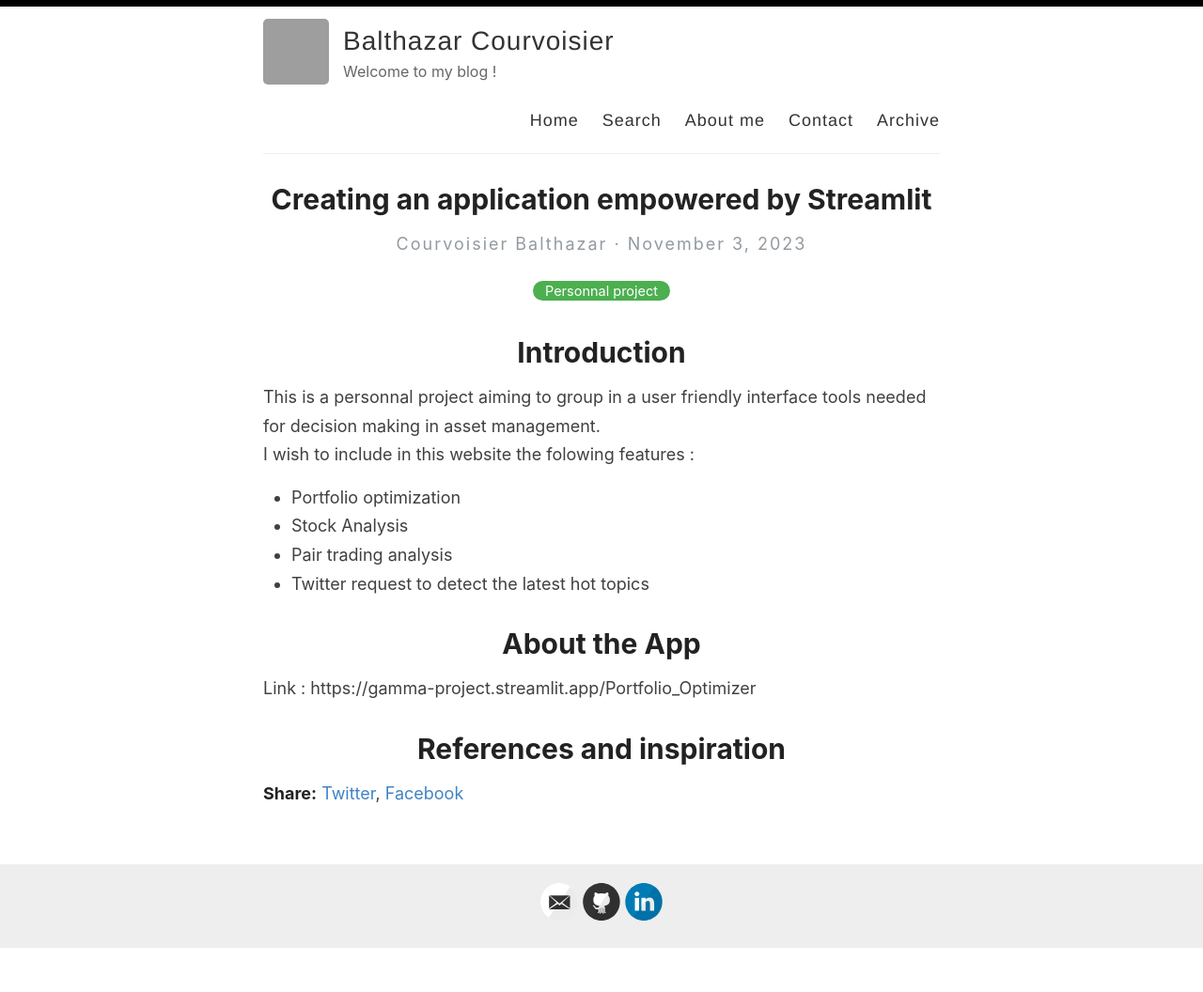
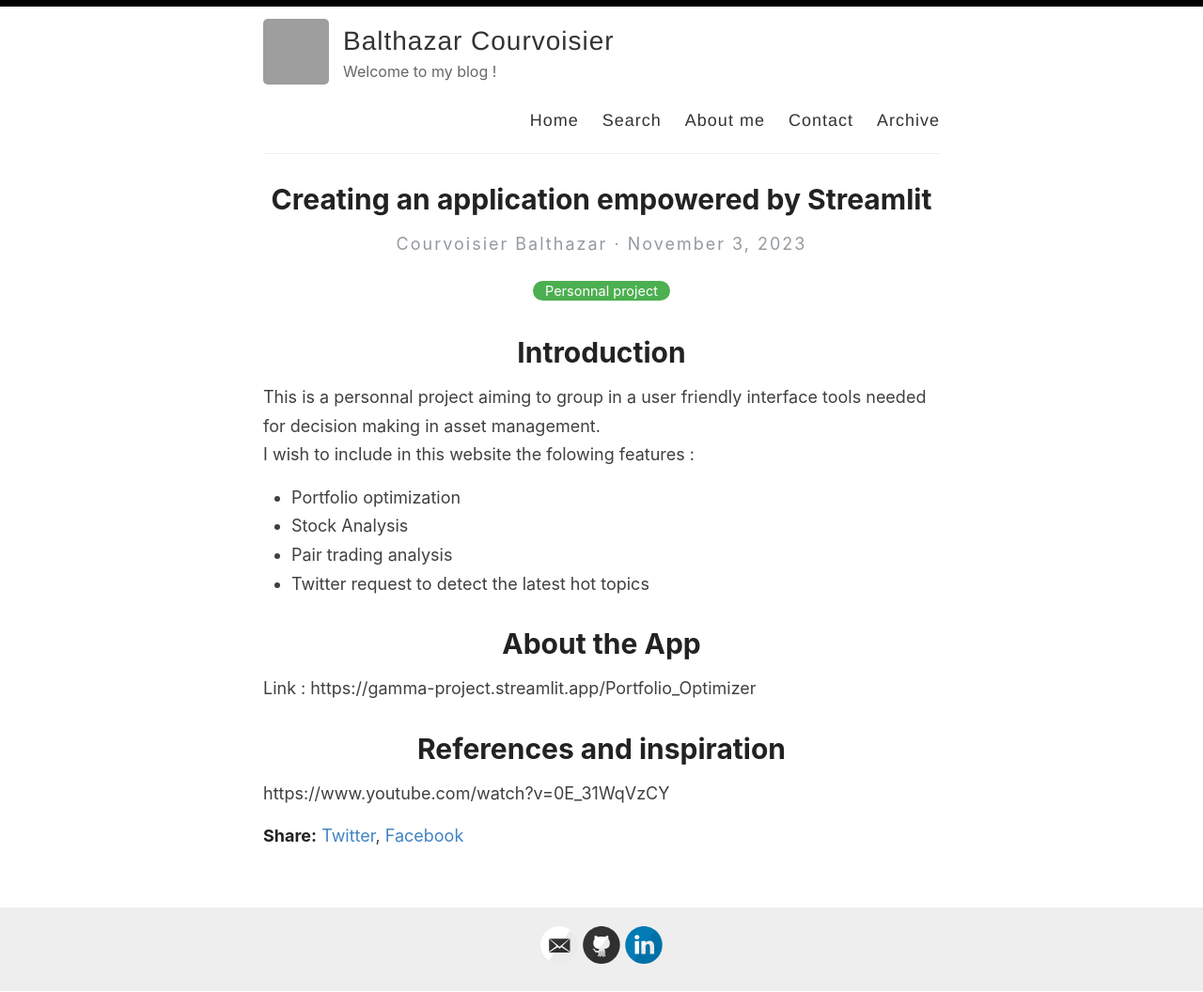
Before and after one commit to Zaltarba/blog, a Jekyll site: the page built from _posts/2023-11-03-DataApp.md, in a window 1280 px wide. Shown: the whole page at 94% size. Built offline with Jekyll 4.4.1, drawn with Linux system fonts in a browser that asks for light colours; before the commit the page ends 1010 px from its top, so only the background shows below that; some of the changed lines change nothing that is shown.

Commit message:
Update 2023-11-03-DataApp.md

```diff
--- a/_posts/2023-11-03-DataApp.md
+++ b/_posts/2023-11-03-DataApp.md
@@ -19,3 +19,5 @@
 Link : https://gamma-project.streamlit.app/Portfolio_Optimizer
 
 # References and inspiration
+
+https://www.youtube.com/watch?v=0E_31WqVzCY
```
